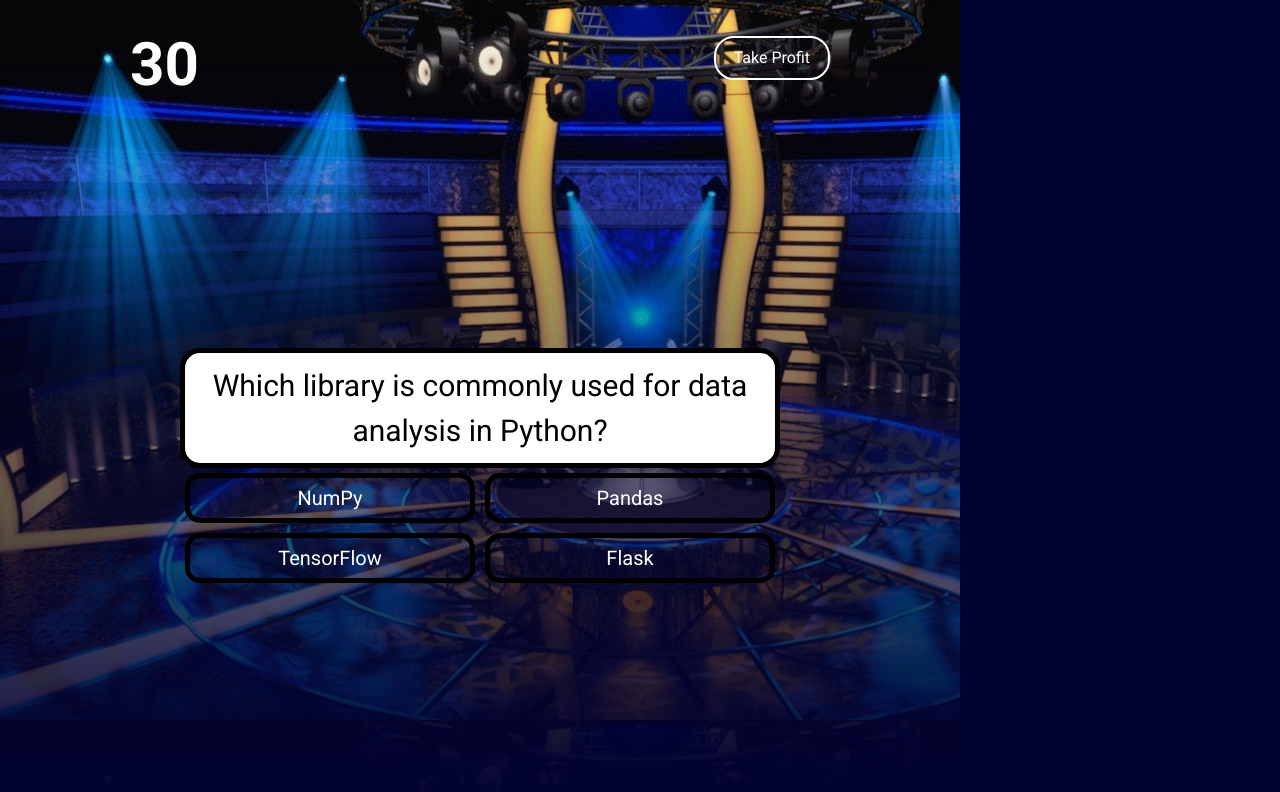
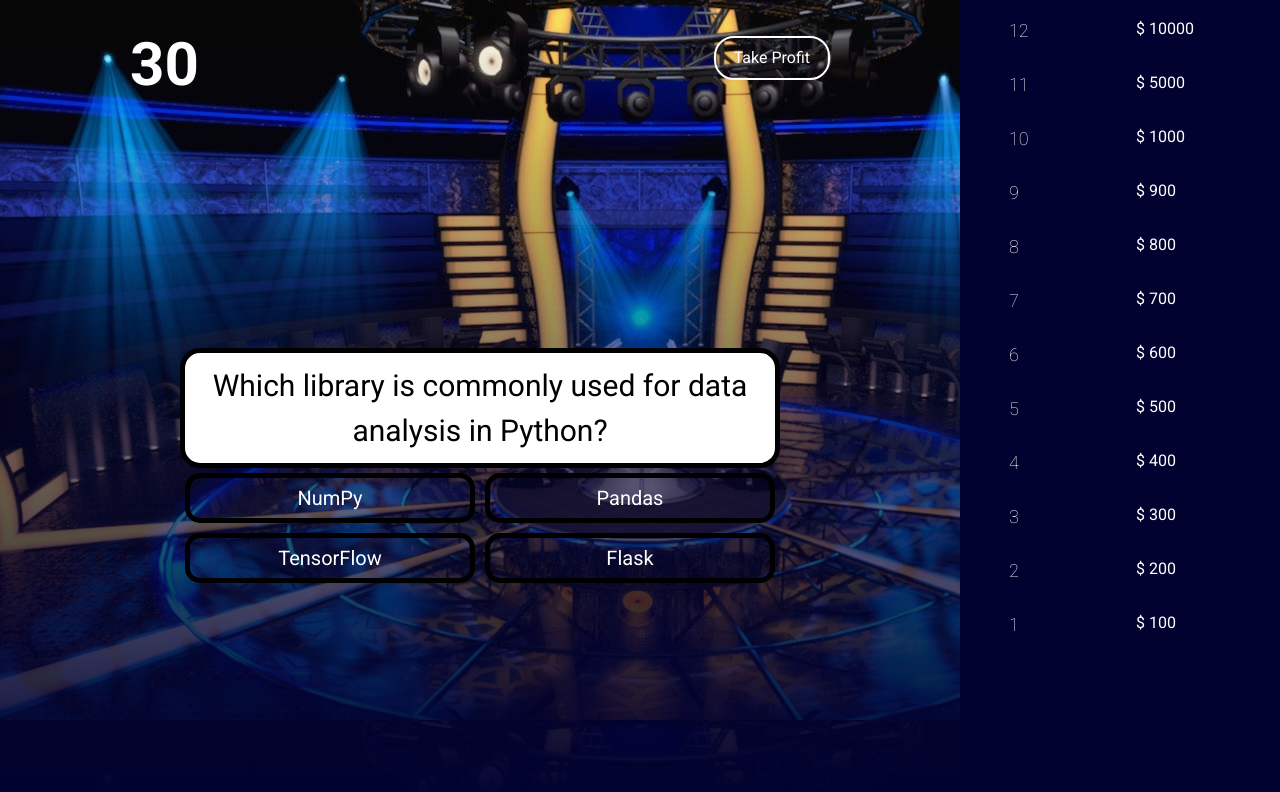
Before and after one commit to XDENTERTAINMENT/my-react-quiz-application, a React (Vite) app: page / in a window 1280 px wide. Shown: the top 792 px of the page. Built offline with nearby package versions, Linux system fonts and the light colour scheme.

Commit message:
my-react-quiz-application

```diff
--- a/src/App.jsx
+++ b/src/App.jsx
@@ -14,7 +14,7 @@
 
 function App(){
 
-    const [item, setItem] = useState([]);
+    const [item, setItem] = useState(moneyList);
 
     const [questionNubmer, setQuestionNumber]= useState(0);
     const [timer,setTimer] =useState(30)
```
